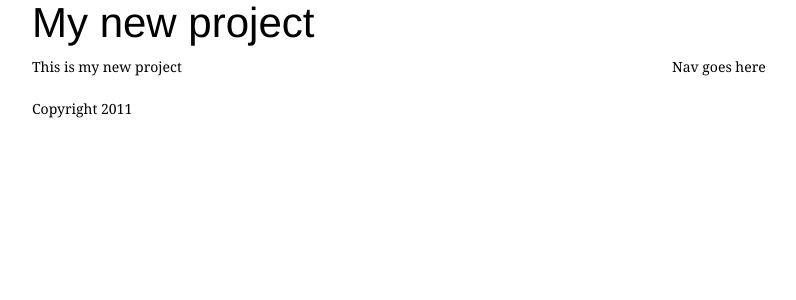
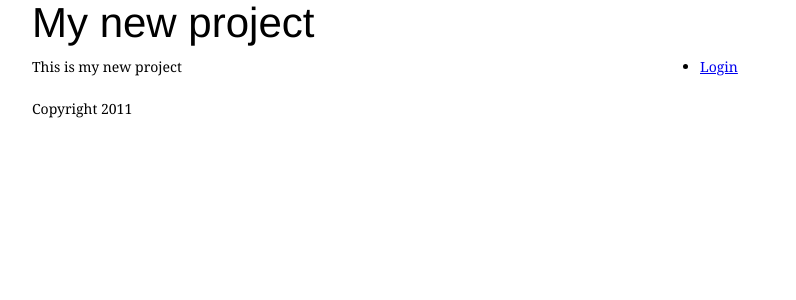
Before and after one commit to Seppala/django_boilerplate, a Django app: template templates/main/index.html in a window 1280 px wide. Shown: the top 300 px of the page, without its empty margins (138-934 px from the left). Run offline with Django 3.2, Linux system fonts and the light colour scheme; the template is opened without the code that fills it, so the values that code supplies are empty; some libraries are stand-ins or nearby versions.

Commit message:
Added better styles and urls for login&logout

```diff
--- a/templates/base.html
+++ b/templates/base.html
@@ -1,5 +1,5 @@
 <!doctype html>
-<html lang="en">
+<html>
 
 {% load compress %}
 
@@ -7,16 +7,20 @@
 		<meta charset="utf-8"/>
 		<title>{% block title %}My new shiny project{% endblock %}</title>
 
-		<link rel="stylesheet" type="text/css" media="screen" href="/media/css/html-min.css" />
-		<link rel="stylesheet" type="text/css" media="screen" href="/media/css/styles.css" />
-		<link rel="stylesheet" type="text/css" media="screen" href="/media/css/960.css" />
+		<link rel="stylesheet" type="text/css" media="screen" href="{{ MEDIA_URL }}css/html-min.css" />
+		<link rel="stylesheet" type="text/css" media="screen" href="{{ MEDIA_URL }}css/styles.css" />
+		<link rel="stylesheet" type="text/css" media="screen" href="{{ MEDIA_URL }}css/960.css" />
+
         {% compress css %}
-        <link rel="stylesheet" type="text/css" media="screen" href="/media/css/styles.ccss" />
+        <link rel="stylesheet" type="text/css" media="screen" href="{{ MEDIA_URL }}css/styles.ccss" />
         {% endcompress %}
 
-        <link rel="stylesheet" type="text/css" media="screen" href="/media/css/mobile.css" />
+        <link rel="stylesheet" type="text/css" media="screen" href="/{{ MEDIA_URL }}/css/mobile.css" />
 
 		<script src="http://ajax.googleapis.com/ajax/libs/jquery/1.5/jquery.min.js"></script>
+        {% compress js %}
+        <script src="{{ MEDIA_URL }}js/scripts.js"></script>
+        {% endcompress %}
 
 		{% block extra_head %}
         {% endblock %}
@@ -25,8 +29,10 @@
 	<body>
 
     <div class="container_12">
-        <div class="grid_12" id="header">
-            <h1>My new project</h1>
+        <div class="grid_12">
+            <div id="header">
+                <h1>My new project</h1>
+            </div>
         </div>
         <div class="clear"></div>
     </div>
@@ -45,18 +51,30 @@
 	</div>
 
     <div class="container_12">
-        <div class="grid_8" id="content">
-            {% block content %}{% endblock %}
+        <div class="grid_8">
+            <div id="content">
+                {% block content %}{% endblock %}
+            </div>
         </div>
-        <div class="grid_4" id="sidebar">
-            Nav goes here
+        <div class="grid_4">
+            <div id="sidebar">
+                <ul>
+                    {% if user.is_authenticated %}
+                    <li><a href="{% url auth_logout %}">Logout</a></li>
+                    {% else %}
+                    <li><a href="{% url auth_login %}">Login</a></li>
+                    {% endif %}
+                </ul>
+            </div>
         </div>
         <div class="clear"></div>
 	</div>
 
 	<div class="container_12">
-	    <div class="grid_12" id="footer">
-	        <p>Copyright 2011</a></p>
+	    <div class="grid_12">
+	        <div id="footer">
+	            <p>Copyright 2011</p>
+	        </div>
 	    </div>
 	</div>
 	</body>
```
Also changed, not shown: templates/main/login.html (added, +16 -0 lines), urls.py (+2 -8 lines), 1 other file.
